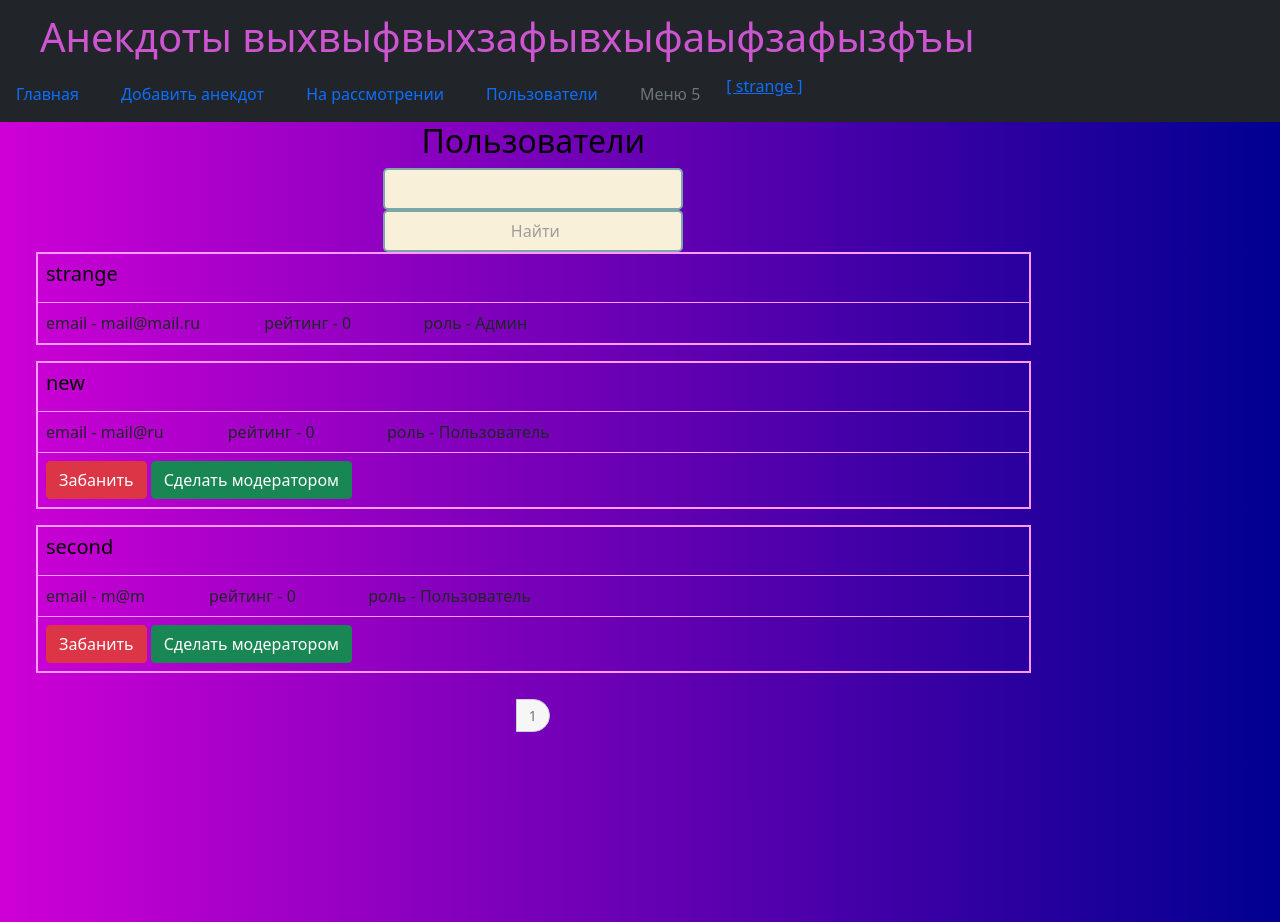
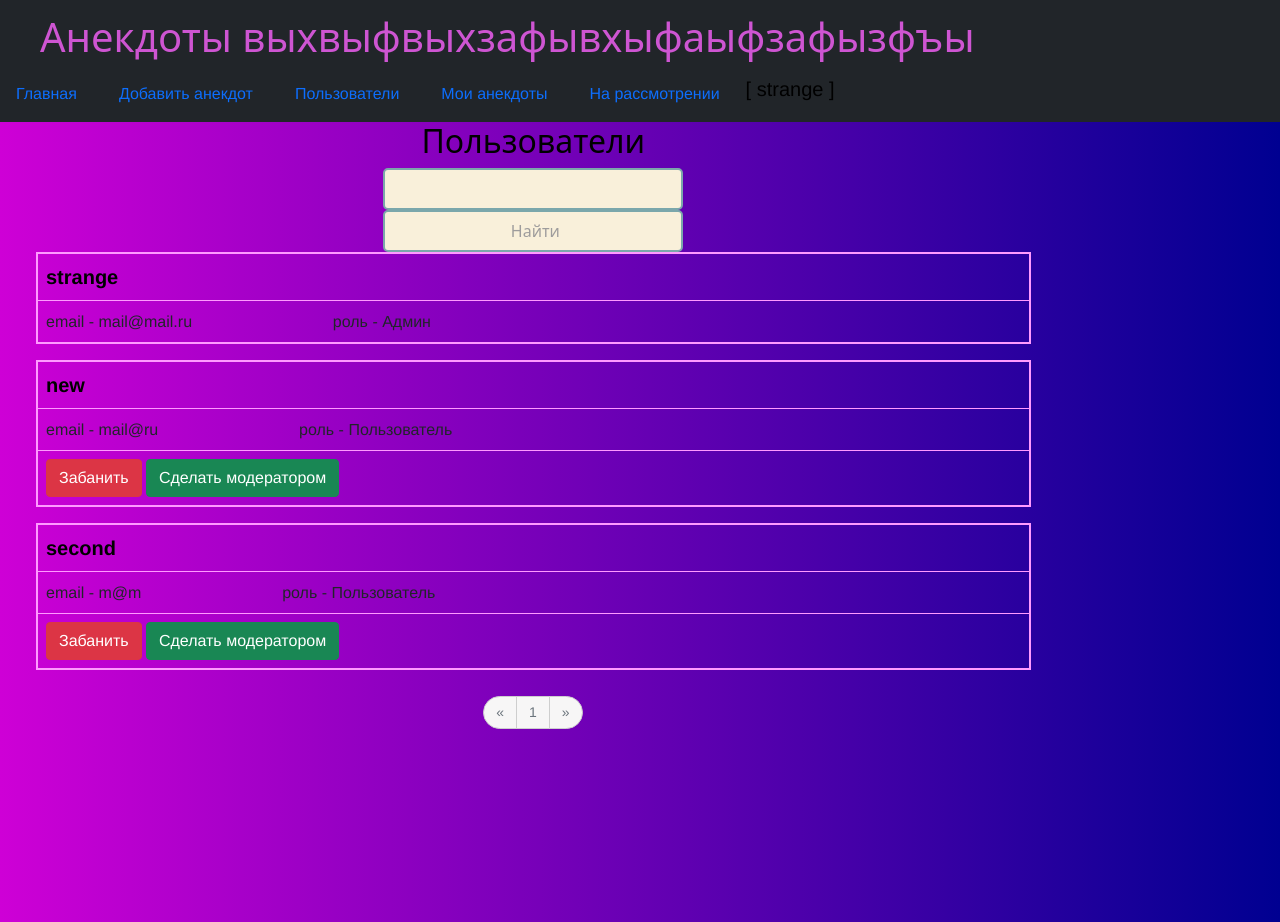
Before and after one commit to STRANGE228/anecdots_web, a Flask app: page /users in a window 1280 px wide. Run offline with Flask 2, Linux system fonts and the light colour scheme; a user stored in the database is signed in; data comes from the database, SQL or seed files in the repository; both versions use the stored data as it was after the commit.

Commit message:
Add files via upload
Сайт по сути готов, он работает.

```diff
--- a/main.py
+++ b/main.py
@@ -107,7 +107,7 @@ def moder_bid(num=0):
         pages = [1]
         pages += [num - 2, num - 1, num, num + 1, num + 2]
         pages += [lenght]
-    return render_template("moder_index.html", anecdots=moder_anecdots[num * 3:(num + 1) * 3], current=num, pages=pages)
+    return render_template("moder_index.html", anecdots=moder_anecdots[num * 3:(num + 1) * 3], current=num, pages=pages, count=lenght)
 
 
 @app.route('/users', methods=['GET'])
@@ -115,8 +115,6 @@ def moder_bid(num=0):
 @login_required
 def users(num=0):
     name = request.query_string.decode('utf-8')[5:]
-    if not(current_user.role == 'moder' or current_user.role == 'admin'):
-        return redirect('/index')
     if name:
         users = g.db_sess.query(User).filter(User.nickname.like(f'%{name}%'))
     else:
@@ -129,7 +127,7 @@ def users(num=0):
         pages = [1]
         pages += [num - 2, num - 1, num, num + 1, num + 2]
         pages += [lenght]
-    return render_template("users.html", users=users[num * 3:(num + 1) * 3], current=num, pages=pages)
+    return render_template("users.html", users=users[num * 3:(num + 1) * 3], current=num, pages=pages, count=lenght)
 
 
 @app.route('/post_bid/<int:id_bid>', methods=['GET', 'POST'])
@@ -316,7 +314,22 @@ def index(num=0):
         pages = [1]
         pages += [num - 2, num - 1, num, num + 1, num + 2]
         pages += [lenght]
-    return render_template("index.html", anecdots=anecdots[num * 3:(num + 1) * 3], current=num, pages=pages)
+    return render_template("index.html", anecdots=anecdots[num * 3:(num + 1) * 3], current=num, pages=pages, count=lenght)
+
+
+@app.route("/user/<int:id>", methods=["GET"])
+@app.route("/user/<int:id>/<int:num>", methods=["GET"])
+def user(id, num=0):
+    anecdots = g.db_sess.query(Anecdote).filter(Anecdote.author == id)
+    count = anecdots.count()
+    lenght = count // 3 + (1 if count % 3 else 0)
+    if lenght <= 7:
+        pages = range(1, lenght + 1)
+    else:
+        pages = [1]
+        pages += [num - 2, num - 1, num, num + 1, num + 2]
+        pages += [lenght]
+    return render_template("index.html", anecdots=anecdots[num * 3:(num + 1) * 3], current=num, pages=pages, count=lenght)
 
 
 def get_info_by_ip(ip):
--- a/static/css/style.css
+++ b/static/css/style.css
@@ -33,6 +33,23 @@ body, html {
 
 }
 
+a {
+  color: black;
+  font-family: helvetica;
+  text-decoration: none;
+}
+
+a:link {
+    text-decoration: none;
+}
+a:hover {
+text-decoration: underline;
+color: black;
+font-weight: bold;
+}
+a:visited { text-decoration: none; }
+a:active { text-decoration: none; }
+
 .nav-item {
     padding-left: 0px;
     padding-right: 10px;
@@ -40,30 +57,6 @@ body, html {
 
 .table-bordered {
     border: 2px solid #ff9aff;
-}
-
-.like,p{
-  font-family: 'Open Sans';
-}
-
-.like-toggle{
-  outline:none;
-  box-shadow:none;
-  border: none;
-  width: 40px;
-  height: 30px;
-  font-size: 1.3em;
-  border-radius: 100px;
-}
-
-.like-active.basic{
-  border: none;
-  width: 30px;
-  height: 30px;
-  font-size: 1.3em;
-  border-radius: 100px;
-  background: #F26C4F;
-  color: #fff;
 }
 
 * {box-sizing: border-box;}
--- a/templates/base.html
+++ b/templates/base.html
@@ -16,14 +16,14 @@
             {% if current_user.banned == False %}
             <il class="nav-item"><a class="nav-link active" href="/add_anecdote">Добавить анекдот</a></il>
             {% endif %}
-            {% if current_user.id == 1 %}
+            <il class="nav-item"><a class="nav-link active" href="/users">Пользователи</a></il>
+            <il class="nav-item"><a class="nav-link active" href="/user/{{ current_user.id }}">Мои анекдоты</a></il>
+            {% if current_user.role == 'moder' or current_user.role == 'admin' %}
             <il class="nav-item"><a class="nav-link active" href="/moder_bid">На рассмотрении</a></il>
-            <il class="nav-item"><a class="nav-link active" href="/users">Пользователи</a></il>
-            <il class="nav-item"><a class="nav-link disabled" href="#5">Меню 5</a></il>
             {% endif %}
             {% endif %}
             {% if current_user.is_authenticated %}
-            <a class="nav-item" style="padding-right: 40px" href="/logout">[ {{ current_user.nickname }} ]</a>
+            <a class="nav-item" style="padding-right: 40px color:blue!important; font-size:20px"  href="/logout">[ {{ current_user.nickname }} ]</a>
             {% else %}
             <div>
                 <a class="btn btn-primary " href="/register">Зарегистрироваться</a>
--- a/templates/login.html
+++ b/templates/login.html
@@ -8,6 +8,7 @@
 <form action="" method="post">
     <h2 align="center" xmlns:border="http://www.w3.org/1999/xhtml" >Вход в систему</h2>
     {{ form.hidden_tag() }}
+    <h4>{{ message }}</h4>
     {%  for field in form if field.name not in ['submit', 'csrf_token'] %}
 
     <p>
--- a/templates/register.html
+++ b/templates/register.html
@@ -7,9 +7,11 @@
 <h2 align="center" xmlns:border="http://www.w3.org/1999/xhtml" >Регистрация пользователя</h2>
 <div class="row">
     <div class="col-md-4">
+
         <form action="" method="post">
             {{ form.hidden_tag() }}
             <table>
+                <h4>{{ message }}</h4>
                 {% for field in form if field.name not in ['submit', 'csrf_token'] %}
                 <tr>
                     <div class="input-group">
--- a/templates/users.html
+++ b/templates/users.html
@@ -15,11 +15,15 @@
     {% for item in users%}
     <table class="table table-bordered">
         <tr>
-            <td><h5>{{item.nickname}}</h5></td>
+            <td><a href="/user/{{ item.id }}" style="font-size:20px; font-weight:bolder;">{{item.nickname}}</a></td>
         </tr>
         <tr>
-            <td><a>email - {{item.email}}</a><a>&emsp;&emsp;&emsp;&emsp;рейтинг - {{item.rating}}</a>
-            <a>&emsp;&emsp;&emsp;&emsp;</a>
+            <td>
+                {% if not current_user.role == 'user' %}
+                <a>email - {{item.email}} &emsp;&emsp;&emsp;&emsp;</a>
+                <a>&emsp;&emsp;&emsp;&emsp;</a>
+                {% endif %}
+
                 {% if item.role == 'moder' %}
                 <a>роль - Модератор</a>
                 {% elif item.role == 'user' %}
@@ -31,6 +35,7 @@
         </tr>
         {% if current_user.is_authenticated and (current_user.role == 'moder' or current_user.role == 'admin') and item.id != current_user.id %}
             <td>
+                {% if not (item.role == 'admin' or (current_user.role == 'moder' and item.role == 'moder')) %}
                 {% if item.banned %}
                 <a href="/unban_user/{{ item.id }}" class="btn btn-danger">
                     Разбанить
@@ -39,6 +44,7 @@
                 <a href="/ban_user/{{ item.id }}" class="btn btn-danger">
                     Забанить
                 </a>
+                {% endif %}
                 {% endif %}
                 {% if current_user.id == 1 and item.banned == False%}
                 {% if item.role == 'user' %}
@@ -59,13 +65,23 @@
     <div></div>
     <div align="center">
     <ul class="danuas voduv-peksaucub" >
+        {% if current > 0 %}
+        <li><a class="nav-link active" href="/index/{{ current-1 }}">«</a></li>
+        {% else %}
+        <li><a class="nav-link disabled" href="/index/{{ current-1 }}">«</a></li>
+        {% endif %}
         {% for i in pages %}
         {% if i == current + 1 %}
-            <li><a class="nav-link disabled" href="/users/{{ i-1 }}">{{ i }}</a></li>
+            <li><a class="nav-link disabled" href="/index/{{ i-1 }}">{{ i }}</a></li>
         {% else %}
-            <li><a class="nav-link active" href="/users/{{ i-1 }}">{{ i }}</a></li>
+            <li><a class="nav-link active" href="/index/{{ i-1 }}">{{ i }}</a></li>
         {% endif %}
         {%endfor %}
+        {% if current < count - 1 %}
+        <li><a class="nav-link active" href="/index/{{ current+1 }}">»</a></li>
+        {% else %}
+        <li><a class="nav-link disabled" href="/index/{{ current+1 }}">»</a></li>
+        {% endif %}
 </ul><br>
 </div>
 </div>
```
Also changed, not shown: templates/index.html (+11 -4 lines), templates/moder_index.html (+13 -4 lines), db/main_base.db.
